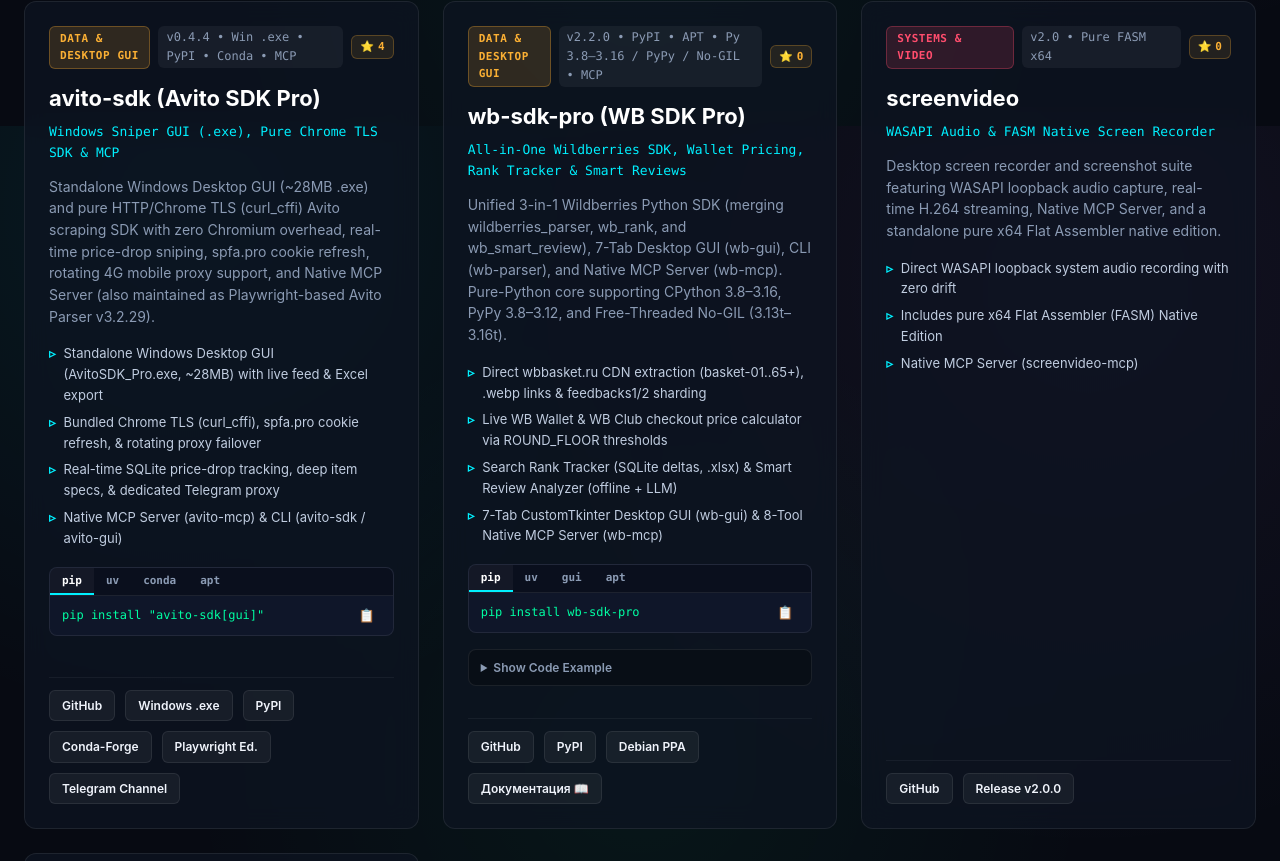
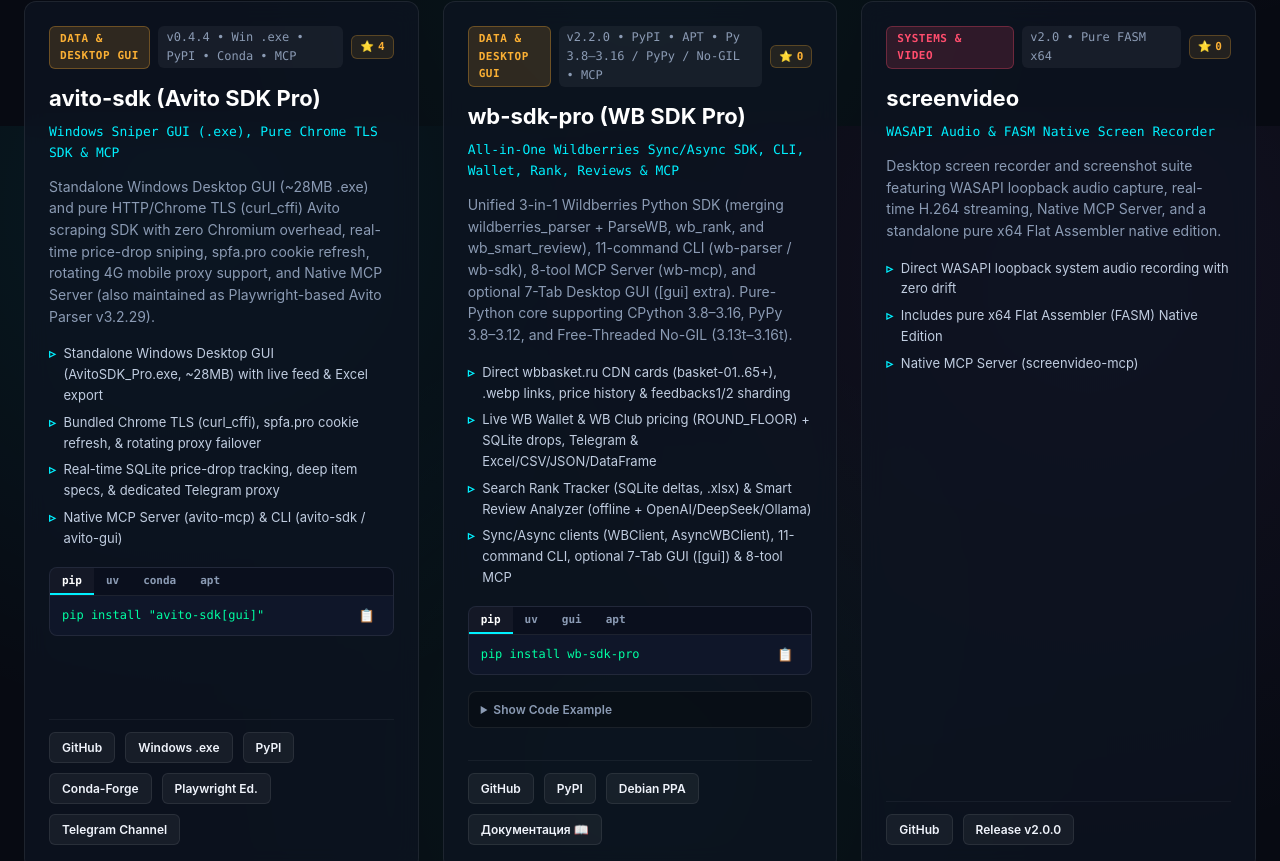
Before and after one commit to eminsk/eminsk.github.io, a plain HTML site: page index.html in a window 1280 px wide. Shown: the part 3074-3935 px from the top of the page. Drawn offline with Linux system fonts and the light colour scheme; no server answers.

Commit message:
docs: align wb-sdk-pro portal, Schema.org, FAQ & llms docs with real features

```diff
--- a/index.html
+++ b/index.html
@@ -219,7 +219,7 @@
             "@type": "SoftwareApplication",
             "position": 11,
             "name": "WB SDK Pro (wb-sdk-pro)",
-            "alternateName": ["wb-sdk-pro", "wildberries_parser", "wb-mcp", "wb-gui", "WB Wallet & Rank SDK"],
+            "alternateName": ["wb-sdk-pro", "wildberries_parser", "wb-mcp", "wb-parser", "wb-sdk", "wb-gui", "WB Wallet & Rank SDK"],
             "softwareVersion": "2.2.0",
             "applicationCategory": "DeveloperApplication",
             "operatingSystem": "Cross-platform (Linux, Windows, macOS)",
@@ -227,7 +227,7 @@
             "codeRepository": "https://github.com/eminsk/wildberries_parser",
             "downloadUrl": "https://pypi.org/project/wb-sdk-pro/",
             "offers": { "@type": "Offer", "price": "0", "priceCurrency": "USD" },
-            "description": "All-in-One Wildberries Python SDK, 7-Tab Desktop GUI (wb-gui), CLI (wb-parser), and MCP Server (wb-mcp): CDN card extraction, dynamic basket-01..65+ sharding, feedbacks1/2 routing, live WB Wallet pricing, Search Rank Tracker, and Smart Review Analyzer. Pure Python supporting 3.8-3.16, PyPy, and No-GIL."
+            "description": "All-in-One Wildberries Sync/Async Python SDK, 11-command CLI (wb-parser / wb-sdk), 8-tool MCP Server (wb-mcp), and optional 7-Tab Desktop GUI ([gui] extra): CDN card extraction, dynamic basket-01..65+ sharding, feedbacks1/2 routing, live WB Wallet & WB Club pricing, Search Rank Tracker, Smart Review Analyzer, SQLite drops, Telegram alerts, and Excel/CSV/JSON export. Pure Python supporting 3.8-3.16, PyPy, and No-GIL."
           }
         ]
       },
@@ -1769,27 +1769,27 @@ C = nanogemm.matmul(A, B)</code></pre>
             <span class="repo-star-badge" data-repo="wildberries_parser">⭐ <span class="star-num">0</span></span>
           </div>
           <h3 class="card-title"><a href="https://github.com/eminsk/wildberries_parser" target="_blank" rel="noopener">wb-sdk-pro (WB SDK Pro)</a></h3>
-          <div class="card-subtitle">All-in-One Wildberries SDK, Wallet Pricing, Rank Tracker &amp; Smart Reviews</div>
-          <p class="card-desc" data-en="Unified 3-in-1 Wildberries Python SDK (merging wildberries_parser, wb_rank, and wb_smart_review), 7-Tab Desktop GUI (wb-gui), CLI (wb-parser), and Native MCP Server (wb-mcp). Pure-Python core supporting CPython 3.8–3.16, PyPy 3.8–3.12, and Free-Threaded No-GIL (3.13t–3.16t)."
-             data-ru="Единая 3-в-1 экосистема для Wildberries на Python (объединение wildberries_parser, wb_rank и wb_smart_review): библиотека wb-sdk-pro, 7-вкладочный Desktop GUI (wb-gui), CLI и MCP-сервер (wb-mcp). Ядро на чистом Python с поддержкой CPython 3.8–3.16, PyPy и No-GIL (3.13t–3.16t).">
-            Unified 3-in-1 Wildberries Python SDK (merging wildberries_parser, wb_rank, and wb_smart_review), 7-Tab Desktop GUI (wb-gui), CLI (wb-parser), and Native MCP Server (wb-mcp). Pure-Python core supporting CPython 3.8–3.16, PyPy 3.8–3.12, and Free-Threaded No-GIL (3.13t–3.16t).
+          <div class="card-subtitle">All-in-One Wildberries Sync/Async SDK, CLI, Wallet, Rank, Reviews &amp; MCP</div>
+          <p class="card-desc" data-en="Unified 3-in-1 Wildberries Python SDK (merging wildberries_parser + ParseWB, wb_rank, and wb_smart_review), 11-command CLI (wb-parser / wb-sdk), 8-tool MCP Server (wb-mcp), and optional 7-Tab Desktop GUI ([gui] extra). Pure-Python core supporting CPython 3.8–3.16, PyPy 3.8–3.12, and Free-Threaded No-GIL (3.13t–3.16t)."
+             data-ru="Единая 3-в-1 экосистема для Wildberries (объединение wildberries_parser + ParseWB, wb_rank и wb_smart_review): Sync/Async SDK, CLI на 11 команд (wb-parser / wb-sdk), MCP-сервер (wb-mcp, 8 инструментов) и опциональный 7-вкладочный GUI ([gui]). Ядро на чистом Python для CPython 3.8–3.16, PyPy 3.8–3.12 и No-GIL (3.13t–3.16t).">
+            Unified 3-in-1 Wildberries Python SDK (merging wildberries_parser + ParseWB, wb_rank, and wb_smart_review), 11-command CLI (wb-parser / wb-sdk), 8-tool MCP Server (wb-mcp), and optional 7-Tab Desktop GUI ([gui] extra). Pure-Python core supporting CPython 3.8–3.16, PyPy 3.8–3.12, and Free-Threaded No-GIL (3.13t–3.16t).
           </p>
           <ul class="feature-list">
-            <li data-en="Direct wbbasket.ru CDN extraction (basket-01..65+), .webp links &amp; feedbacks1/2 sharding"
-                data-ru="Прямой сбор с CDN wbbasket.ru (корзины 01..65+), фото .webp и маршрутизация feedbacks1/2">Direct wbbasket.ru CDN extraction (basket-01..65+), .webp links &amp; feedbacks1/2 sharding</li>
-            <li data-en="Live WB Wallet &amp; WB Club checkout price calculator via ROUND_FLOOR thresholds"
-                data-ru="Живой калькулятор цены по WB Кошельку и ВБ Клубу с учётом порогов wlt1DiscountDisplayMaxPrice">Live WB Wallet &amp; WB Club checkout price calculator via ROUND_FLOOR thresholds</li>
-            <li data-en="Search Rank Tracker (SQLite deltas, .xlsx) &amp; Smart Review Analyzer (offline + LLM)"
-                data-ru="Мониторинг позиций (Rank Tracker + Excel) и Умные отзывы (плюсы/минусы/размерность оффлайн и LLM)">Search Rank Tracker (SQLite deltas, .xlsx) &amp; Smart Review Analyzer (offline + LLM)</li>
-            <li data-en="7-Tab CustomTkinter Desktop GUI (wb-gui) &amp; 8-Tool Native MCP Server (wb-mcp)"
-                data-ru="7-вкладочный тёмный Desktop GUI (wb-gui) и нативный MCP-сервер (wb-mcp, 8 инструментов)">7-Tab CustomTkinter Desktop GUI (wb-gui) &amp; 8-Tool Native MCP Server (wb-mcp)</li>
+            <li data-en="Direct wbbasket.ru CDN cards (basket-01..65+), .webp links, price history &amp; feedbacks1/2 sharding"
+                data-ru="Прямой сбор с CDN wbbasket.ru (корзины 01..65+), фото .webp, история цен и feedbacks1/2">Direct wbbasket.ru CDN cards (basket-01..65+), .webp links, price history &amp; feedbacks1/2 sharding</li>
+            <li data-en="Live WB Wallet &amp; WB Club pricing (ROUND_FLOOR) + SQLite drops, Telegram &amp; Excel/CSV/JSON/DataFrame"
+                data-ru="Расчёт WB Кошелька и ВБ Клуба + трекер цен в SQLite, Telegram и экспорт в Excel/CSV/JSON">Live WB Wallet &amp; WB Club pricing (ROUND_FLOOR) + SQLite drops, Telegram &amp; Excel/CSV/JSON/DataFrame</li>
+            <li data-en="Search Rank Tracker (SQLite deltas, .xlsx) &amp; Smart Review Analyzer (offline + OpenAI/DeepSeek/Ollama)"
+                data-ru="Мониторинг позиций (Rank + Excel) и Умные отзывы (плюсы/минусы/размерность оффлайн и LLM)">Search Rank Tracker (SQLite deltas, .xlsx) &amp; Smart Review Analyzer (offline + OpenAI/DeepSeek/Ollama)</li>
+            <li data-en="Sync/Async clients (WBClient, AsyncWBClient), 11-command CLI, optional 7-Tab GUI ([gui]) &amp; 8-tool MCP"
+                data-ru="WBClient и AsyncWBClient, 11 команд CLI (wb-parser), опциональный 7-вкладочный GUI ([gui]) и MCP wb-mcp">Sync/Async clients (WBClient, AsyncWBClient), 11-command CLI, optional 7-Tab GUI ([gui]) &amp; 8-tool MCP</li>
           </ul>
 
           <div class="install-box">
             <div class="install-tabs">
               <button class="install-tab active" onclick="switchInstall(this, 'pip install wb-sdk-pro')">pip</button>
               <button class="install-tab" onclick="switchInstall(this, 'uv add wb-sdk-pro')">uv</button>
-              <button class="install-tab" onclick="switchInstall(this, 'uvx --from wb-sdk-pro wb-gui')">gui</button>
+              <button class="install-tab" onclick="switchInstall(this, 'uvx --from &quot;wb-sdk-pro[gui]&quot; wb-gui')">gui</button>
               <button class="install-tab" onclick="switchInstall(this, 'sudo apt install python3-wb-sdk-pro')">apt</button>
             </div>
             <div class="install-cmd-wrap">
@@ -1983,7 +1983,7 @@ with WBClient() as wb:
           <span class="faq-lang ru">RU</span>
           <h4 class="faq-q">Что умеет WB SDK Pro (wb-sdk-pro) для Wildberries и какие версии Python поддерживаются?</h4>
           <p class="faq-a">
-            <a href="https://github.com/eminsk/wildberries_parser" target="_blank" rel="noopener">wb-sdk-pro v2.2.0</a> объединяет прямой CDN-парсер карточек (корзины <code>01..65+</code>, <code>feedbacks1/2</code>), калькулятор цены по WB Кошельку, трекер поисковых позиций (<code>wb_rank</code>), умный анализ отзывов (<code>wb_smart_review</code> оффлайн или LLM), 7-вкладочный GUI (<code>wb-gui</code>) и MCP-сервер (<code>wb-mcp</code>). Поддерживаются все версии Python 3.8–3.16, PyPy 3.8–3.12 и Free-Threaded No-GIL (3.13t–3.16t), установка через <code>uv add wb-sdk-pro</code> или <code>sudo apt install python3-wb-sdk-pro</code>.
+            <a href="https://github.com/eminsk/wildberries_parser" target="_blank" rel="noopener">wb-sdk-pro v2.2.0</a> объединяет прямой CDN-парсер карточек (корзины <code>01..65+</code>, <code>feedbacks1/2</code>), sync/async клиент (<code>WBClient</code>, <code>AsyncWBClient</code>, <code>ParseWB</code>), калькулятор WB Кошелька и ВБ Клуба, трекер позиций (<code>wb_rank</code>), умный анализ отзывов (<code>wb_smart_review</code> оффлайн или LLM), 11 команд CLI (<code>wb-parser</code> / <code>wb-sdk</code>), 8 инструментов MCP (<code>wb-mcp</code>) и опциональный 7-вкладочный GUI (<code>uvx --from "wb-sdk-pro[gui]" wb-gui</code>). Ядро работает на Python 3.8–3.16, PyPy 3.8–3.12 и No-GIL (3.13t–3.16t); ставится через <code>uv add wb-sdk-pro</code> или <code>sudo apt install python3-wb-sdk-pro</code> (для SDK/CLI/MCP).
           </p>
         </article>
 
```
Also changed, not shown: llms-full.txt, llms.txt, 1 other file.
